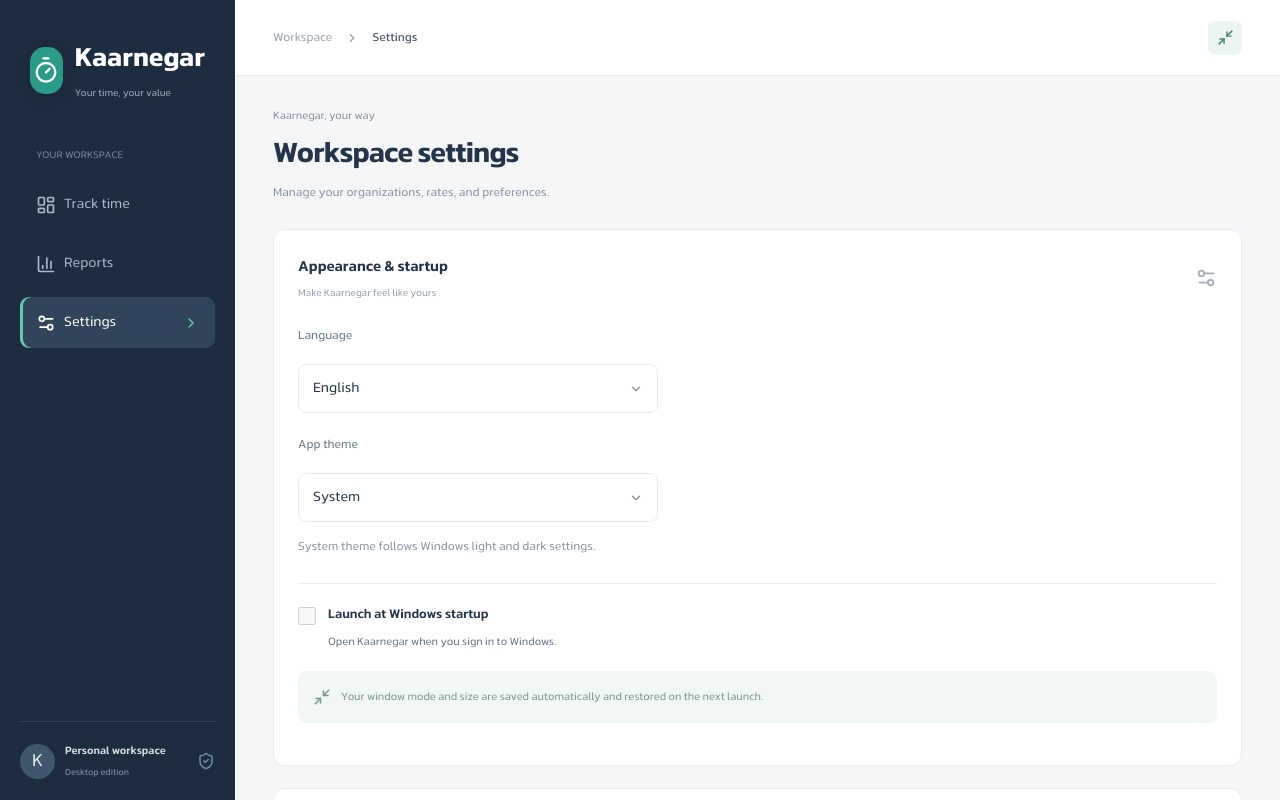
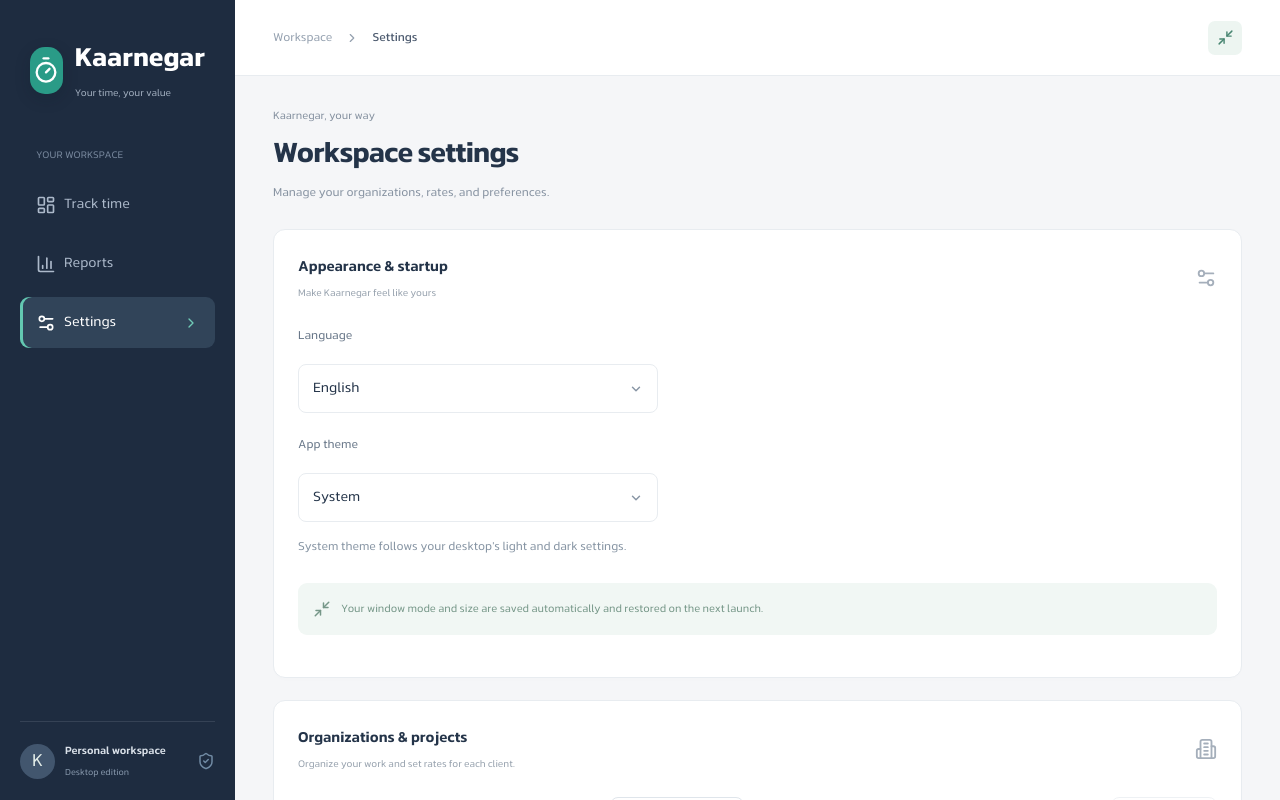
Before and after one commit to MeysamShams/Kaarnegar, a React (Vite) app: page / in a window 1280 px wide. Both pictures are taken after a click on the button "Manage organizations". Shown: the top 800 px of the page. Built offline with nearby package versions, Linux system fonts and the light colour scheme.

Commit message:
Add Linux releases and prepare v1.0.7

```diff
--- a/electron/preload.cjs
+++ b/electron/preload.cjs
@@ -1,5 +1,6 @@
 const { contextBridge, ipcRenderer } = require('electron');
 contextBridge.exposeInMainWorld('desktop', {
+  platform: process.platform,
   savePreferences: value => ipcRenderer.invoke('preferences', value),
   load: () => ipcRenderer.invoke('load'), save: state => ipcRenderer.invoke('save', state),
   exportPDF: (html, filename) => ipcRenderer.invoke('pdf', html, filename), backup: () => ipcRenderer.invoke('backup'),
--- a/electron/tray.cjs
+++ b/electron/tray.cjs
@@ -12,7 +12,7 @@
 function initializeTray(win, quit, language='fa') {
   window = win;
   quitApp = quit;
-  tray = new Tray(path.join(__dirname, '../dist/icon.ico'));
+  tray = new Tray(path.join(__dirname, process.platform==='win32'?'../dist/icon.ico':'../dist/icon.png'));
   updateTrayLanguage(language);
   tray.on('click', showApp);
   tray.on('double-click', showApp);
--- a/scripts/before-build.cjs
+++ b/scripts/before-build.cjs
@@ -1,7 +1,8 @@
 // electron-builder 26 calls the NSIS language "Persian", but its bundled
 // NSIS 3 distribution ships Farsi.nlf/Farsi.nsh. Keep the correction local
 // to the build process so npm ci and GitHub Actions remain reproducible.
-module.exports = async () => {
+module.exports = async context => {
+  if (context.electronPlatformName !== 'win32') return;
   const languages = require('app-builder-lib/out/util/langs');
   if (languages.langIdToName.fa === 'Persian') languages.langIdToName.fa = 'Farsi';
 };
--- a/src/App.tsx
+++ b/src/App.tsx
@@ -164,8 +164,8 @@
     <select id="theme" className="theme-select" value={preferences.theme} disabled={busy} onChange={e=>void update({theme:e.target.value as Preferences['theme']})}>
       <option value="light">{t("روشن")}</option><option value="dark">{t("تیره")}</option><option value="system">{t("هماهنگ با سیستم")}</option>
     </select>
-    <p className="settings-description theme-description">{t("پوستهٔ سیستم با تنظیمات روشن یا تیرهٔ ویندوز تغییر می‌کند.")}</p>
-    <label className="startup-option"><input type="checkbox" checked={preferences.launchOnStartup} disabled={busy||!window.desktop} onChange={e=>void update({launchOnStartup:e.target.checked})}/><span><strong>{t("اجرای برنامه هنگام ورود به ویندوز")}</strong><small>{t("پس از روشن کردن دستگاه و ورود به حساب، کارنگار باز می‌شود.")}</small></span></label>
+    <p className="settings-description theme-description">{t("System theme follows your desktop's light and dark settings.")}</p>
+    {window.desktop?.platform==='win32'&&<label className="startup-option"><input type="checkbox" checked={preferences.launchOnStartup} disabled={busy} onChange={e=>void update({launchOnStartup:e.target.checked})}/><span><strong>{t("اجرای برنامه هنگام ورود به ویندوز")}</strong><small>{t("پس از روشن کردن دستگاه و ورود به حساب، کارنگار باز می‌شود.")}</small></span></label>}
     <div className="settings-hint"><Minimize2 size={18}/><p>{t("حالت ویجت یا نمای کامل و اندازهٔ پنجره به‌صورت خودکار ذخیره می‌شود و در اجرای بعدی برمی‌گردد.")}</p></div>
   </section>;
 }
--- a/src/global.d.ts
+++ b/src/global.d.ts
@@ -1,3 +1,3 @@
 import type { State } from './model';
 export type Preferences = { theme:'light'|'dark'|'system'; language:'fa'|'en'; launchOnStartup:boolean; compact:boolean };
-declare global { interface Window { desktop?: { load(): Promise<{state:State;warning:string;dataPath:string;preferences:Preferences}>; savePreferences(value:Pick<Preferences,'theme'|'launchOnStartup'|'language'>):Promise<Preferences>; save(state:State):Promise<boolean>; exportPDF(html:string,filename:string):Promise<boolean>; backup():Promise<boolean>; importBackup():Promise<State|null>; widget(compact:boolean):Promise<boolean>; windowControl(action:'minimize'|'close'|'maximize'):Promise<void>; isMaximized():Promise<boolean>; onMaximized(callback:(maximized:boolean)=>void):()=>void; onState(callback:(s:State)=>void):()=>void } } }
+declare global { interface Window { desktop?: { readonly platform:string; load(): Promise<{state:State;warning:string;dataPath:string;preferences:Preferences}>; savePreferences(value:Pick<Preferences,'theme'|'launchOnStartup'|'language'>):Promise<Preferences>; save(state:State):Promise<boolean>; exportPDF(html:string,filename:string):Promise<boolean>; backup():Promise<boolean>; importBackup():Promise<State|null>; widget(compact:boolean):Promise<boolean>; windowControl(action:'minimize'|'close'|'maximize'):Promise<void>; isMaximized():Promise<boolean>; onMaximized(callback:(maximized:boolean)=>void):()=>void; onState(callback:(s:State)=>void):()=>void } } }
--- a/src/locales/fa.json
+++ b/src/locales/fa.json
@@ -110,5 +110,6 @@
   "Choose start and end times; work duration is calculated automatically.": "زمان شروع و پایان را انتخاب کنید؛ مدت کار به‌صورت خودکار محاسبه می‌شود.",
   "This older entry has no recorded clock times. Adjust the suggested interval before saving.": "زمان شروع و پایان این ثبت قدیمی ذخیره نشده است. پیش از ذخیره، بازهٔ پیشنهادی را تنظیم کنید.",
   "For overnight work, choose the next day as the end date. Paused time is excluded.": "برای کار پس از نیمه‌شب، تاریخ پایان را روز بعد انتخاب کنید. زمان مکث در محاسبه منظور نمی‌شود.",
-  "Adjust when this task started. Paused time is excluded.": "زمان شروع این فعالیت را تنظیم کنید. زمان مکث در محاسبه منظور نمی‌شود."
+  "Adjust when this task started. Paused time is excluded.": "زمان شروع این فعالیت را تنظیم کنید. زمان مکث در محاسبه منظور نمی‌شود.",
+  "System theme follows your desktop's light and dark settings.": "پوستهٔ سیستم با تنظیمات روشن یا تیرهٔ محیط دسکتاپ تغییر می‌کند."
 }
```
Also changed, not shown: package.json (+15 -2 lines), 3 other files (tests, documents, lock files or other folders).
